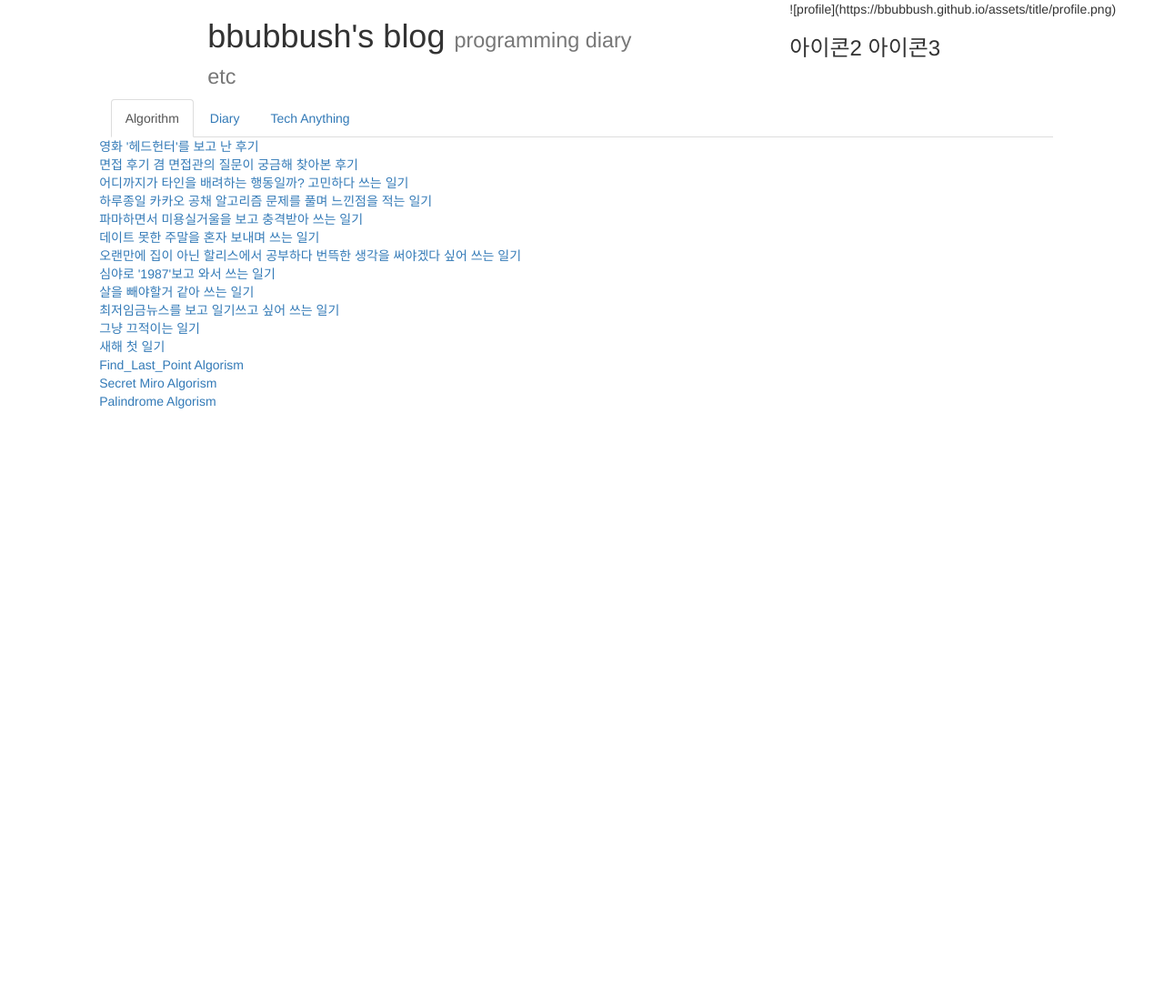
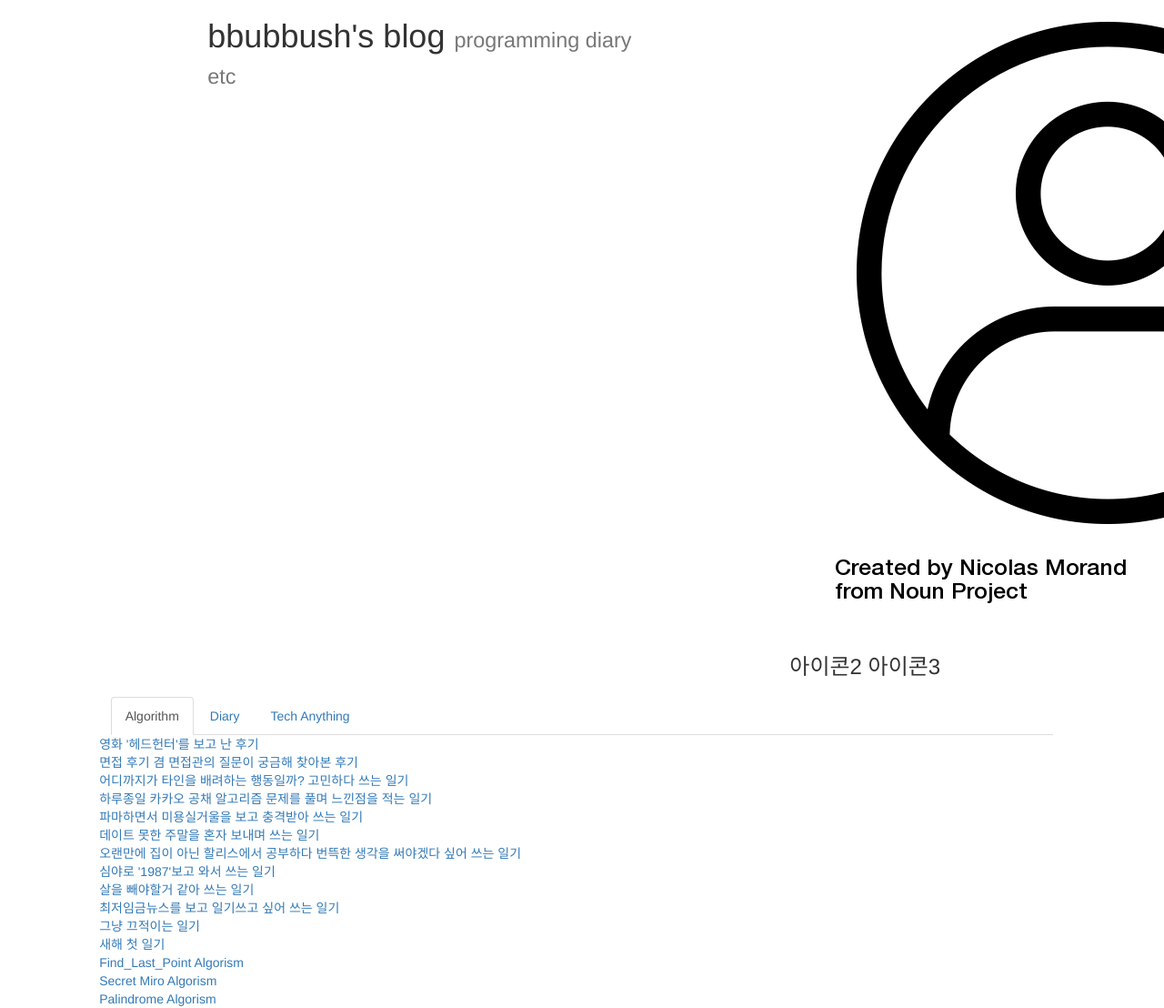
Before and after one commit to bbubbush/bbubbush.io, a Jekyll site: the page built from index.html, in a window 1280 px wide. Shown: the whole page at 91% size. Built offline with Jekyll 4.4.1, drawn with Linux system fonts in a browser that asks for light colours; nearby versions of some CDN libraries; before the commit the page ends 900 px from its top, so only the background shows below that.

Commit message:
2018-02-07

```diff
--- a/_includes/title.html
+++ b/_includes/title.html
@@ -3,7 +3,7 @@
 		<h1>bbubbush's blog <small>programming diary etc</small></h1>
 	</div>
 	<div class="col-md-4 col-md-offset-1">
-		![profile]({{ site.url }}/assets/title/profile.png)
+		<img src="{{ site.url }}/assets/title/profile.png">
 		<h3>아이콘2 아이콘3<h1>
 	</div>
 </div>
```
